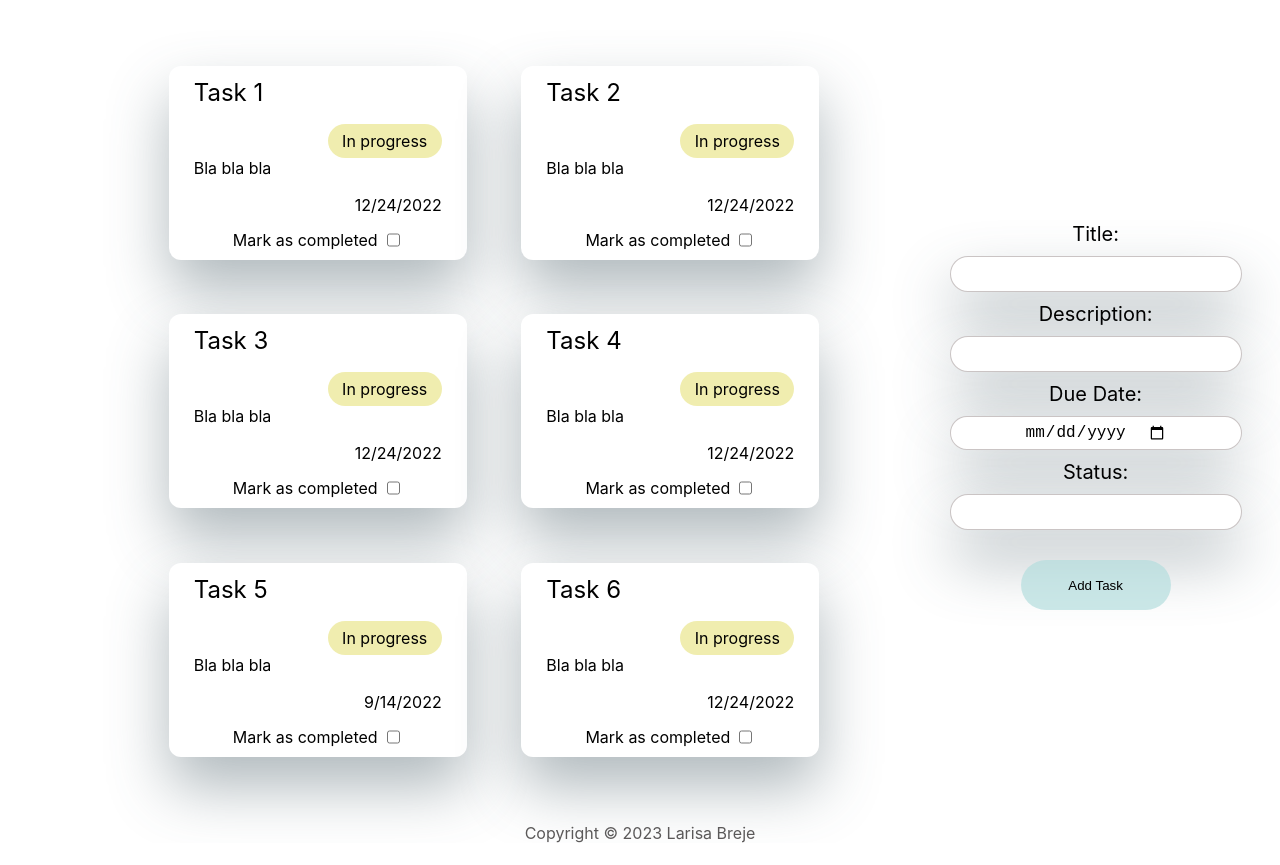
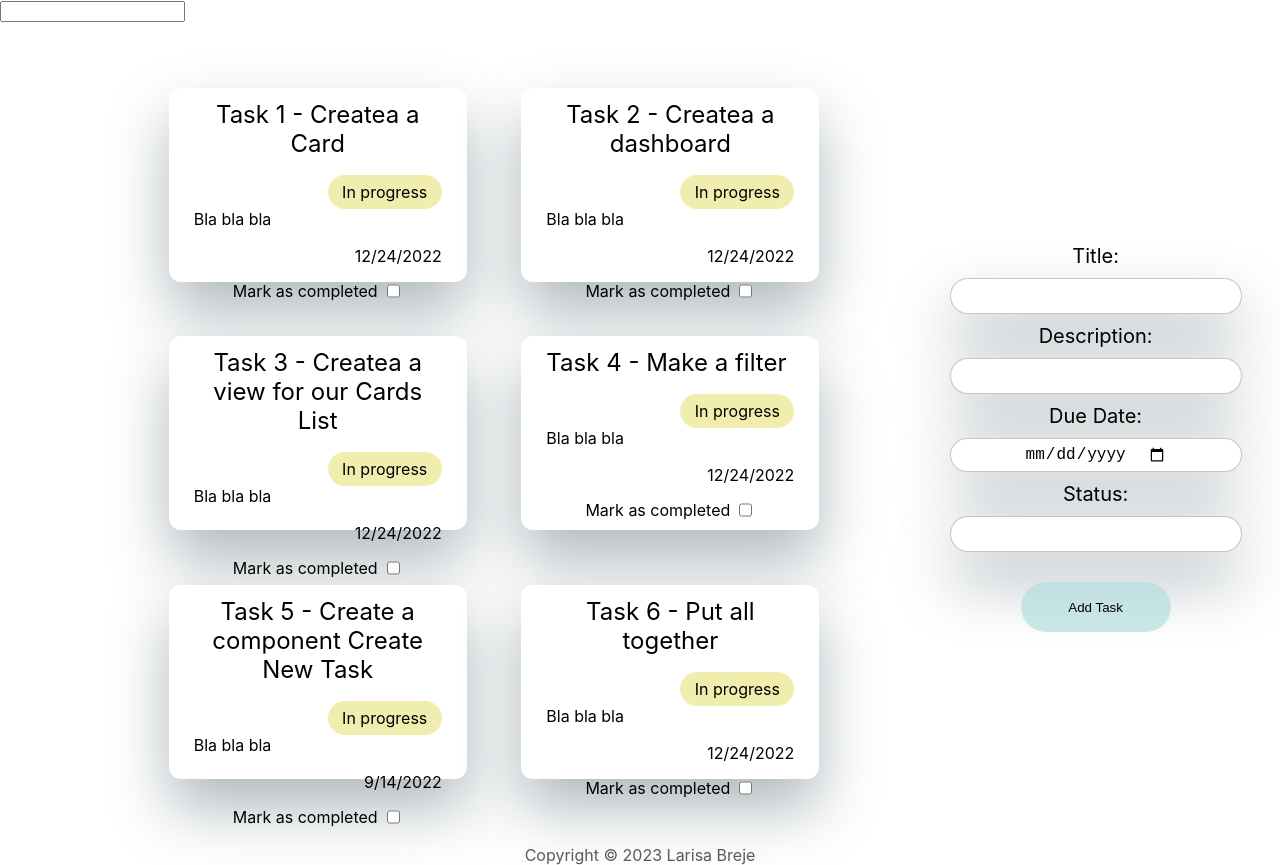
Before and after one commit to larisabreje/sda-course-work, a React (Create React App) app: page / in a window 1280 px wide. Before the commit the page ends 843 px from the top, so only its background shows below. Built offline with nearby package versions, Linux system fonts and the light colour scheme.

Commit message:
filter bar and filter functionaly

```diff
--- /dev/null
+++ b/public/data.json
@@ -0,0 +1,38 @@
+[
+  {
+    "title": "Task 1 - Createa a Card",
+    "status": "In progress",
+    "description": "Bla bla bla",
+    "dueDate": "12 24, 22"
+  },
+  {
+    "title": "Task 2 - Createa a dashboard",
+    "status": "In progress",
+    "description": "Bla bla bla",
+    "dueDate": "12 24, 22"
+  },
+  {
+    "title": "Task 3 - Createa a view for our Cards List",
+    "status": "In progress",
+    "description": "Bla bla bla",
+    "dueDate": "12 24, 22"
+  },
+  {
+    "title": "Task 4 - Make a filter",
+    "status": "In progress",
+    "description": "Bla bla bla",
+    "dueDate": "12 24, 22"
+  },
+  {
+    "title": "Task 5 - Create a component Create New Task",
+    "status": "In progress",
+    "description": "Bla bla bla",
+    "dueDate": "09 14, 22"
+  },
+  {
+    "title": "Task 6 - Put all together",
+    "status": "In progress",
+    "description": "Bla bla bla",
+    "dueDate": "12 24, 22"
+  }
+]
--- a/src/App.js
+++ b/src/App.js
@@ -1,69 +1,75 @@
 // import logo from './logo.svg';
 import './App.css';
-import React, { useState } from 'react';
+import React, { useEffect, useState } from 'react';
 import Card from './components/Card';
 import CreateTask from './components/CreateTask';
 import Footer from './components/Footer';
 
 function App() {
   // const [count, setCount] = useState(0);
-  const [data, setData] = useState([
-    {
-      title: 'Task 1',
-      status: 'In progress',
-      description: 'Bla bla bla',
-      dueDate: new Date('12 24, 22'),
-    },
-    {
-      title: 'Task 2',
-      status: 'In progress',
-      description: 'Bla bla bla',
-      dueDate: new Date('12 24, 22'),
-    },
-    {
-      title: 'Task 3',
-      status: 'In progress',
-      description: 'Bla bla bla',
-      dueDate: new Date('12 24, 22'),
-    },
-    {
-      title: 'Task 4',
-      status: 'In progress',
-      description: 'Bla bla bla',
-      dueDate: new Date('12 24, 22'),
-    },
-    {
-      title: 'Task 5',
-      status: 'In progress',
-      description: 'Bla bla bla',
-      dueDate: new Date('09 14, 22'),
-    },
-    {
-      title: 'Task 6',
-      status: 'In progress',
-      description: 'Bla bla bla',
-      dueDate: new Date('12 24, 22'),
-    },
-  ]);
+  const [data, setData] = useState([]);
+  const [search, setSearch] = useState('');
+  const [filterState, setFilterState] = useState([]);
+
+  async function getData() {
+    const res = await fetch('./data.json');
+    const response = await res.json();
+    setData(response);
+  }
+
+  useEffect(() => {
+    getData();
+  }, []);
+
+  useEffect(() => {
+    setFilterState(
+      data.filter(item =>
+        item.title.toLowerCase().includes(search.toLowerCase())
+      )
+    );
+  }, [search.length > 3, data]);
 
   const addNewTask = newTask => {
     setData(oldData => [...oldData, newTask]);
   };
   return (
     <div className="main">
+      <input
+        type="search"
+        value={search}
+        name="search"
+        onChange={e => setSearch(e.target.value)}
+      />
+
       <div className="container">
         <div className="cardList">
-          {data.map((item, index) => {
+          {filterState.length > 0 ? (
+            filterState.map((item, index) => {
               return (
                 <Card
                   key={index}
                   title={item.title}
                   status={item.status}
                   description={item.description}
-                dueDate={item.dueDate}
+                  dueDate={new Date(item.dueDate)}
                 />
               );
-          })}
+            })
+          ) : filterState.length === 0 && search.length > 0 ? (
+            <h1>Nothing was found !!!</h1>
+          ) : (
+            data.map((item, index) => {
+              return (
+                <Card
+                  key={index}
+                  title={item.title}
+                  status={item.status}
+                  description={item.description}
+                  dueDate={new Date(item.dueDate)}
+                />
+              );
+            })
+          )}
         </div>
         <CreateTask addNewTask={addNewTask} />
       </div>
```
Also changed, not shown: 1 other file (tests, documents, lock files or other folders). Lines whose indentation alone changed are shown as unchanged.
